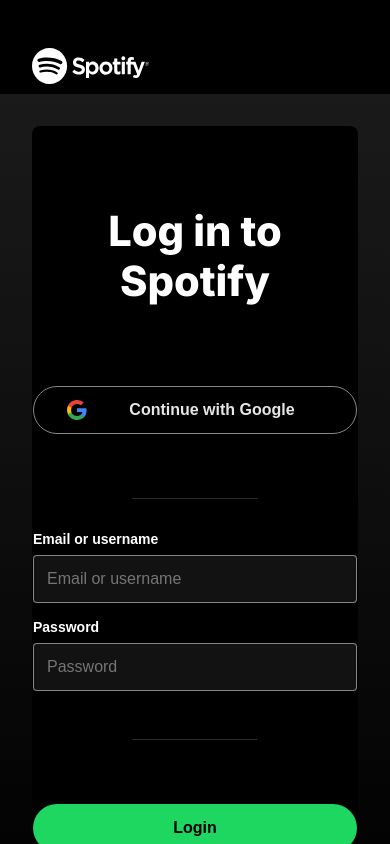
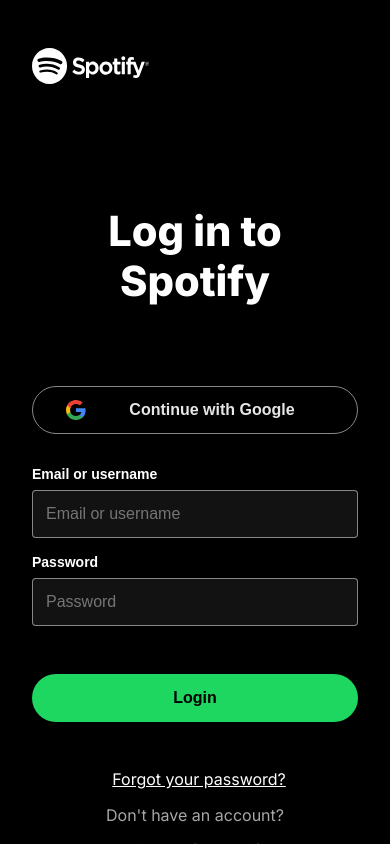
Before and after one commit to SikandSS/spotify-clone, a Next.js app: page / in a window 390 px wide. Built offline with nearby package versions, Linux system fonts and the light colour scheme.

Commit message:
Final page

```diff
--- a/src/app/page.module.css
+++ b/src/app/page.module.css
@@ -152,7 +152,6 @@
     min-block-size: 48px;
     background-color: #121212;
     box-shadow: inset 0 0 0 1px #878787;
-    color: #000000;
 }
 
 .label-text{
@@ -226,6 +225,20 @@
   -webkit-box-pack: center;
   justify-content: center;
 }
+.signup-container{
+  display: flex;
+  -webkit-box-pack: center;
+  justify-content: center;
+  padding: 16px 0px;
+}
+
+
+.forgot-container a,.signup-text a{
+  color: #ffffff;
+}
+.forgot-container a:hover,.signup-text a:hover{
+  color: #1ed760;
+}
 .forgot-password{
   box-sizing: border-box;
   -webkit-tap-highlight-color: transparent;
@@ -233,8 +246,24 @@
   margin-block: 0px;
   font-size: 1rem;
   font-weight: 400;
-  font-family: CircularSp,CircularSp-Arab,CircularSp-Hebr,CircularSp-Cyrl,CircularSp-Grek,CircularSp-Deva;
-  color: inherit;
+  margin: 0 0 0 8px;
+}
+
+.signup-text{
+  display: flex;
+  -webkit-box-pack: center;
+  justify-content: center;
+  align-items: center;
+  flex-direction: row;
+}
+
+.signup-text > *{
+  box-sizing: border-box;
+  -webkit-tap-highlight-color: transparent;
+  margin-block: 0px;
+  font-size: 1rem;
+  font-weight: 400;
+  color: #A7A7A7;
 }
 @media (min-width: 768px){
 .header {
@@ -245,8 +274,26 @@
 }
 
 @media(max-width: 768px){
+  .main{
+    background: black;
+  }
   .header{
     border-bottom: none;
     padding: 48px 32px 0px;
   }
+  .login-form{
+    width: 100%;
+  }
+  .button-container{
+    width: 100%;
+  }
+  .line{
+    display: none;
+  }
+  .signup-text{
+    flex-direction: column;
+  }
+  .forgot-password{
+    margin-top: 15px;
+  }
 }
--- a/src/app/page.tsx
+++ b/src/app/page.tsx
@@ -45,7 +45,15 @@
                 <a href="#">
                   <p className={styles['forgot-password']}>Forgot your password?</p>
                 </a>
-
+              </div>
+              <hr className={styles['line']} />
+              <div className={styles['signup-container']}>
+                <h2 className={styles['signup-text']}>
+                  <span className={styles['signup-span']}>Don&apos;t have an account?</span>
+                  <a href="#">
+                  <p className={styles['forgot-password']}>Sign up for spotify</p>
+                </a>
+                </h2>
               </div>
             </div>
 
```
